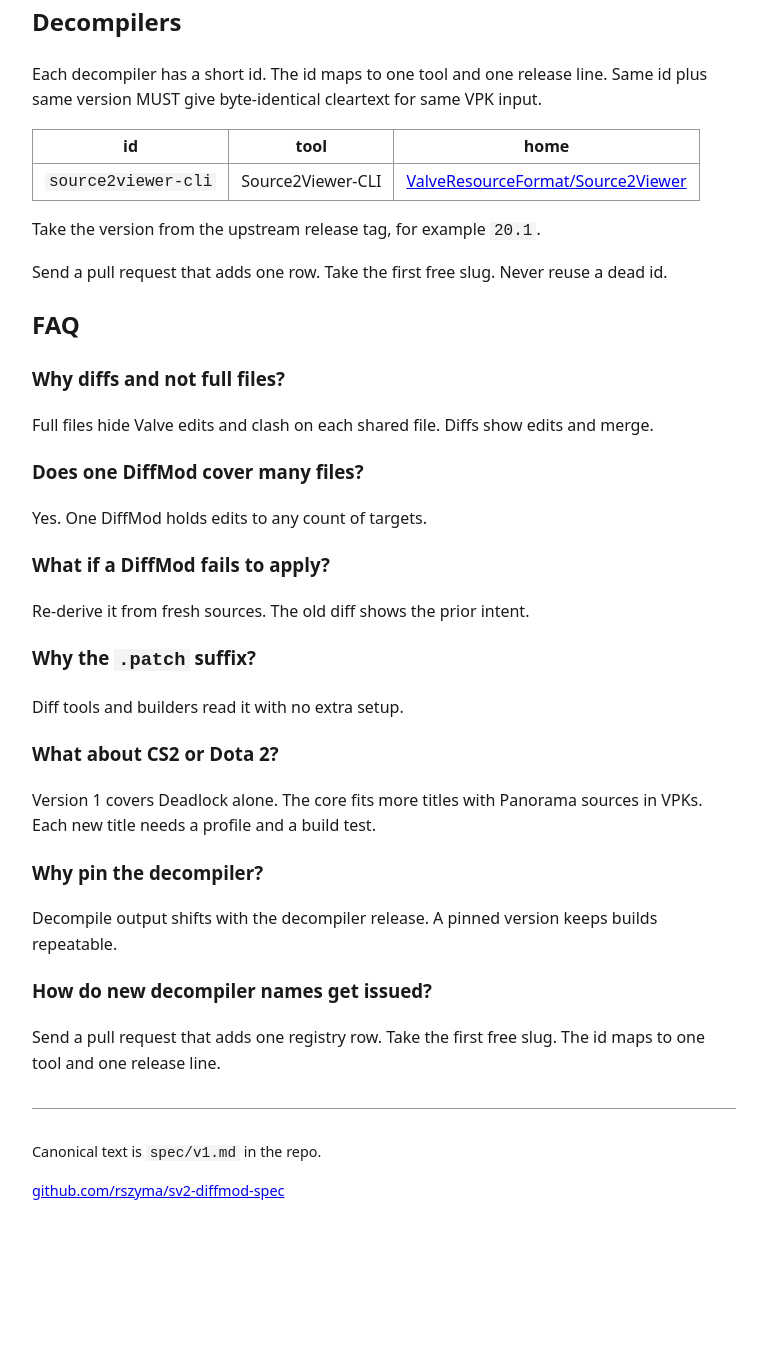
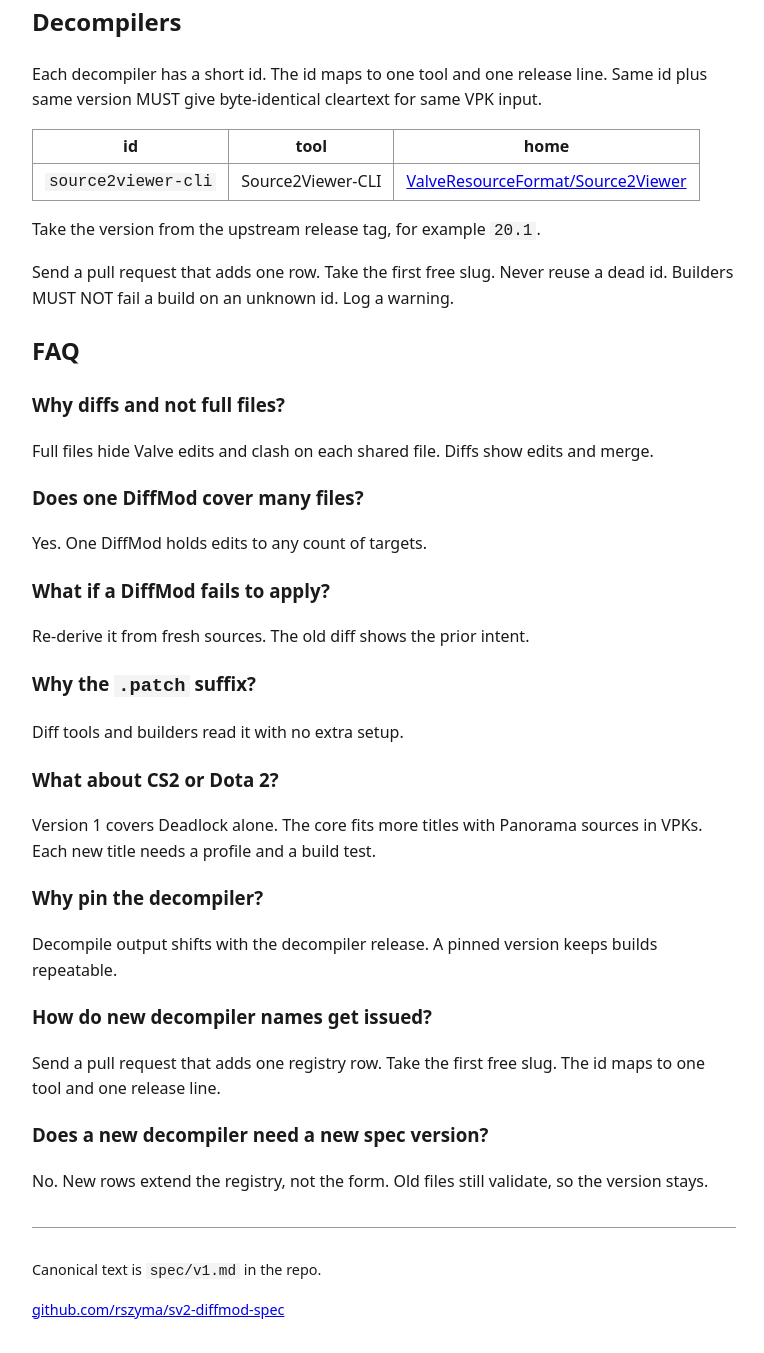
Before and after one commit to diffmod/diffmod-spec, a plain HTML site: page site/index.html in a window 1280 px wide. Shown: the part 2191-3544 px from the top of the page, without its empty margins (256-1020 px from the left). Before the commit the page ends 3425 px from the top, so only its background shows below. Drawn offline with Linux system fonts and the light colour scheme.

Commit message:
spec: registry rows never bump the spec version
Unknown decompiler ids warn instead of fail, so new tools
never break old builders. Record the no-bump rule as FAQ.

Assisted-by: Pi (muse-spark-1.3-contributor)

```diff
--- a/site/index.html
+++ b/site/index.html
@@ -85,7 +85,7 @@ ol.spec > li { margin-bottom: 1rem; }
 <tr><td><code>source2viewer-cli</code></td><td>Source2Viewer-CLI</td><td><a href="https://github.com/ValveResourceFormat/Source2Viewer">ValveResourceFormat/Source2Viewer</a></td></tr>
 </table>
 <p>Take the version from the upstream release tag, for example <code>20.1</code>.</p>
-<p>Send a pull request that adds one row. Take the first free slug. Never reuse a dead id.</p>
+<p>Send a pull request that adds one row. Take the first free slug. Never reuse a dead id. Builders MUST NOT fail a build on an unknown id. Log a warning.</p>
 </section>
 <section id="faq">
 <h2>FAQ</h2>
@@ -103,6 +103,8 @@ ol.spec > li { margin-bottom: 1rem; }
 <p>Decompile output shifts with the decompiler release. A pinned version keeps builds repeatable.</p>
 <h3>How do new decompiler names get issued?</h3>
 <p>Send a pull request that adds one registry row. Take the first free slug. The id maps to one tool and one release line.</p>
+<h3>Does a new decompiler need a new spec version?</h3>
+<p>No. New rows extend the registry, not the form. Old files still validate, so the version stays.</p>
 </section>
 </main>
 <footer>
```
Also changed, not shown: 2 other files.
